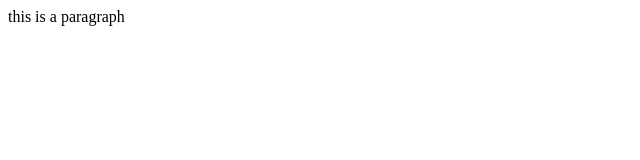
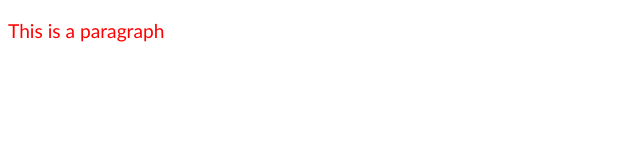
Before and after one commit to karanpandeyklk/LocalRepo, a plain HTML site: page index.html in a window 1280 px wide. Shown: the whole page, without its empty margins (0-640 px from the left). Drawn offline with Linux system fonts and the light colour scheme.

Commit message:
addedaparagraphinindex.html

```diff
--- a/index.html
+++ b/index.html
@@ -1 +1,10 @@
-<p>this is a paragraph</p>
+<!DOCTYPE html>
+<html>
+<head>
+    <link rel="stylesheet" href="style.css">
+    <title>My Webpage</title>
+</head>
+<body>
+    <p>This is a paragraph</p>
+</body>
+</html>
--- a/style.css
+++ b/style.css
@@ -1,3 +1,5 @@
 p{
+    font-size: larger;
+    font-family: 'Gill Sans', 'Gill Sans MT', Calibri, 'Trebuchet MS', sans-serif;
     color:red;
 }
```
